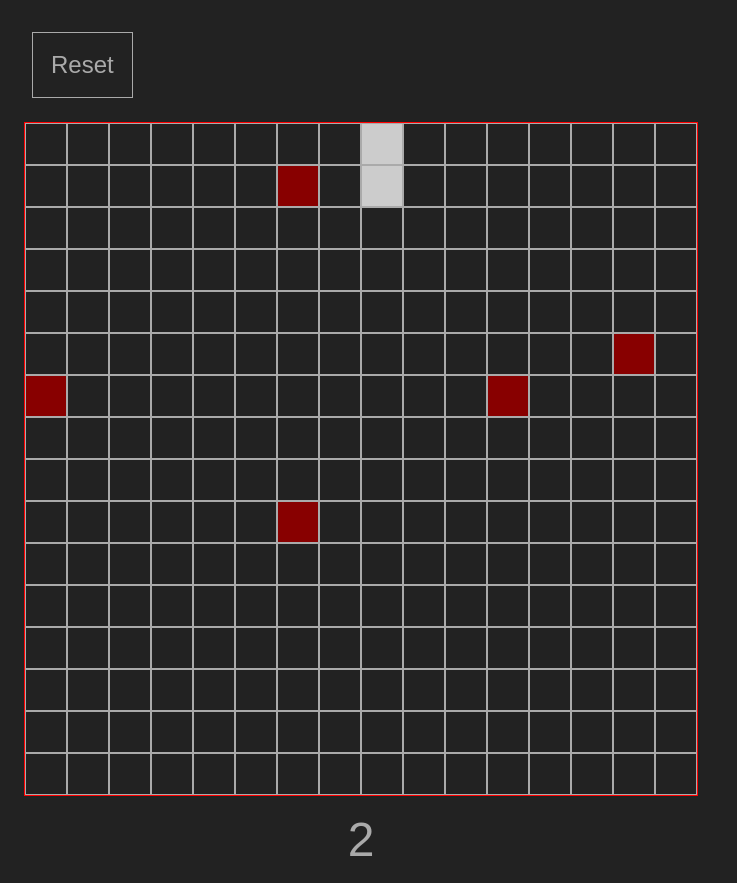
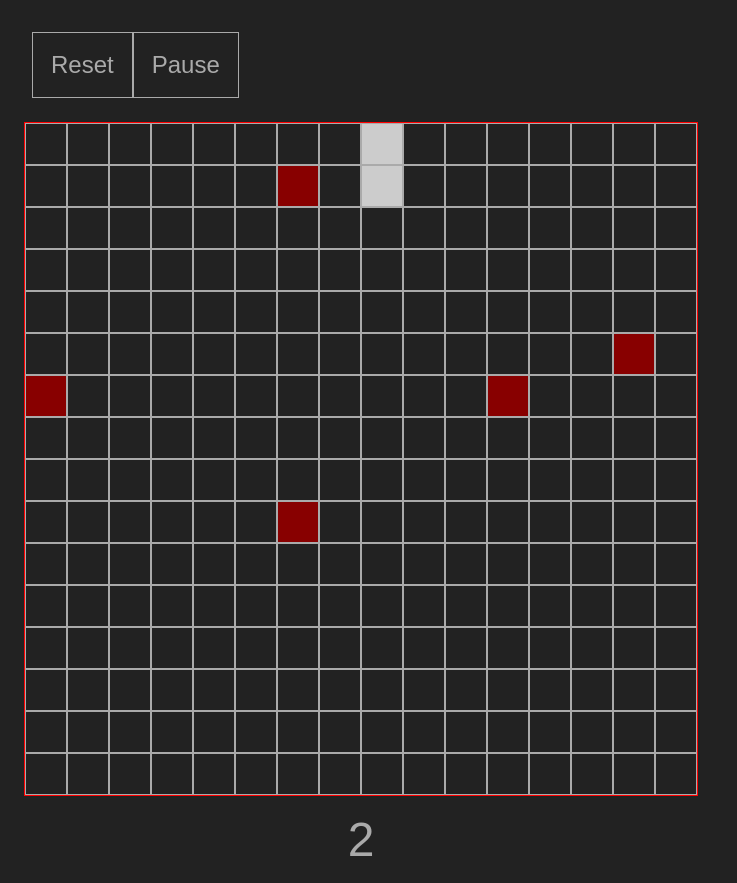
Before and after one commit to hesom/snek, a plain HTML site: page index.html in a window 1280 px wide. Shown: the whole page, without its empty margins (0-737 px from the left). Drawn offline with Linux system fonts and the light colour scheme.

Commit message:
Add button markup

```diff
--- a/css/style.css
+++ b/css/style.css
@@ -16,8 +16,10 @@ main {
     font-size: 1.5rem;
 }
 
-.navbar > a {
+.navbar > a, .navbar > button {
     color: #aaa;
+    background-color: inherit;
+    font-size: inherit;
     border: 1px solid #aaa;
     padding: 0.75em;
     text-decoration: none;
--- a/index.html
+++ b/index.html
@@ -12,6 +12,7 @@
     <header>
         <nav class="navbar">
             <a id="reset" href="#">Reset</a>
+            <button id="pause">Pause</button>
         </nav>
     </header>
 
```
